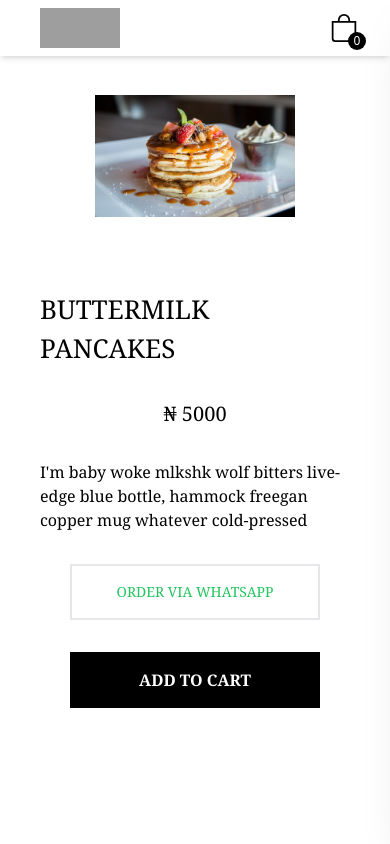
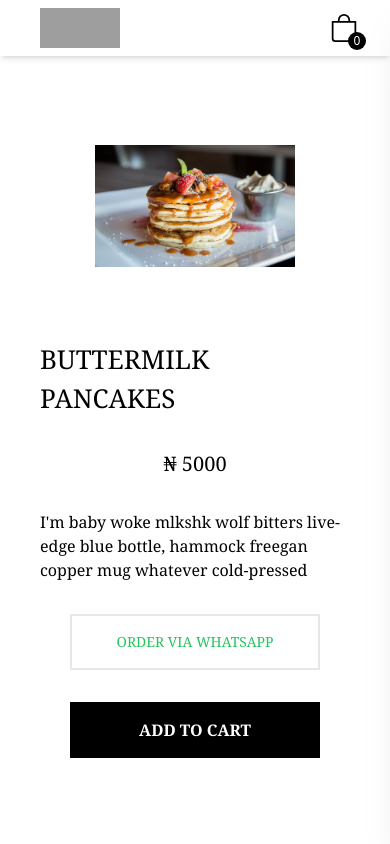
Before and after one commit to chibokaxavier/regal-e-commerce, a Next.js app: page /products/1 in a window 390 px wide. Shown: the top 844 px of the page. Built offline with nearby package versions, Linux system fonts and the light colour scheme; grey boxes are pictures that could not be loaded.

Commit message:
padding top to product detail page

```diff
--- a/pages/products/[id].tsx
+++ b/pages/products/[id].tsx
@@ -25,7 +25,7 @@
         <title className="capitalize">Regal/{title}</title>
       </Head>
       <div className="h-screen  lg:pb-32 flex items-center justify-center px-10 font-serif">
-        <div className="flex flex-col  lg:flex-row items-center justify-between lg:pt-[180px]">
+        <div className="flex flex-col  lg:flex-row items-center justify-between lg:pt-[180px] pt-[100px]">
           <div className="flex flex-1 justify-center items-center mb-8 lg:mb-0 lg:h-[500px] h-[250px] ">
             <img
               src={image}
```
